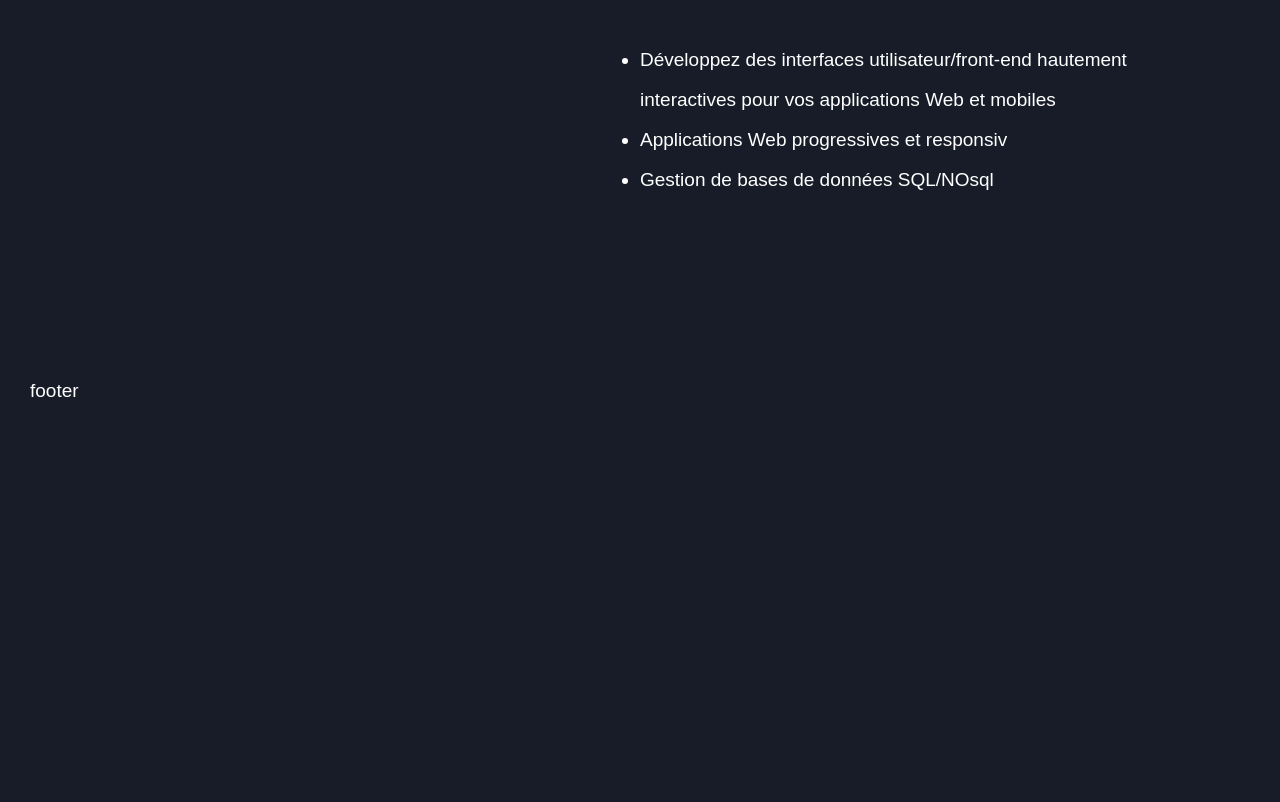
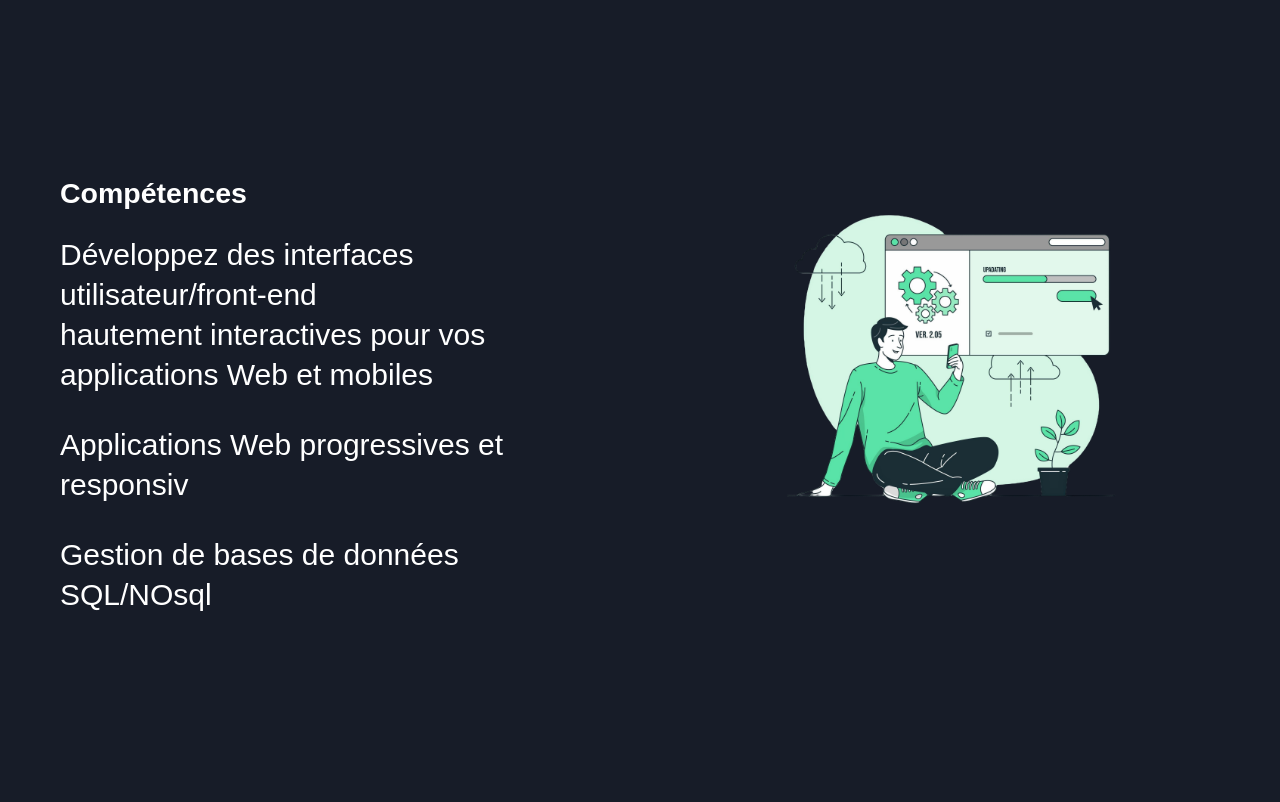
Before and after one commit to Alyaesub/portfolio-1, a PHP site: page / in a window 1280 px wide. Shown: the part 1074-1876 px from the top of the page. Before the commit the page ends 1471 px from the top, so only its background shows below. Run offline with PHP 8.4, Linux system fonts and the light colour scheme.

Commit message:
add section etudes and competences

```diff
--- a/index.html
+++ b/index.html
@@ -50,14 +50,35 @@
                     <i class="fa-brands fa-symfony"></i>
                     <i class="fa-brands fa-docker"></i>
                 </div>
-                <ul class="liste-competences">
-                    <li>Développez des interfaces utilisateur/front-end hautement interactives pour vos applications Web et mobiles</li>
-                    <li>Applications Web progressives et responsiv</li>
-                    <li>Gestion de bases de données SQL/NOsql</li>
-                </ul>
             </div>
             <div class="illustration">
                 <img src="asset/img-compétences.png" alt="image de img-compétences">
+            </div>
+        </section>
+
+        <section class="section-display left-text-content">
+            <div class="text-content">
+                <h2 class="title">Compétences</h2>
+                <div class="listes-conpetences">
+                    <p>Développez des interfaces utilisateur/front-end<br> hautement interactives pour vos applications Web et mobiles</p>
+                    <p>Applications Web progressives et responsiv</p>
+                    <p>Gestion de bases de données SQL/NOsql</p>
+                </div>
+            </div>
+            <div class="illustration">
+                <img src="asset/img-compétences-2.png" alt="image de presentations">
+            </div>
+        </section>
+
+        <section class="section-display right-text-content">
+            <div class="text-content">
+                <h2 class="title">Etudes</h2>
+                <div class="education-container">
+                    <!--mes etudes-->
+                </div>
+            </div>
+            <div class="illustration">
+                <img src="asset/img éducation.png" alt="image de img-compétences">
             </div>
         </section>
     </main>
--- a/styles/css/main.css
+++ b/styles/css/main.css
@@ -71,12 +71,6 @@ body {
   transform: scale(1.2);
 }
 
-.liste-competences {
-  margin-top: 3rem;
-  font-size: 1em;
-  line-height: 40px;
-}
-
 .btn {
   padding: 15px 30px;
   font-weight: bold;
--- a/styles/sass/_components.scss
+++ b/styles/sass/_components.scss
@@ -60,8 +60,3 @@
 
     }
 }
-.liste-competences {
-    margin-top: 3rem;
-    font-size: 1em;
-    line-height: 40px;
-}
```
Also changed, not shown: 1 other file.
